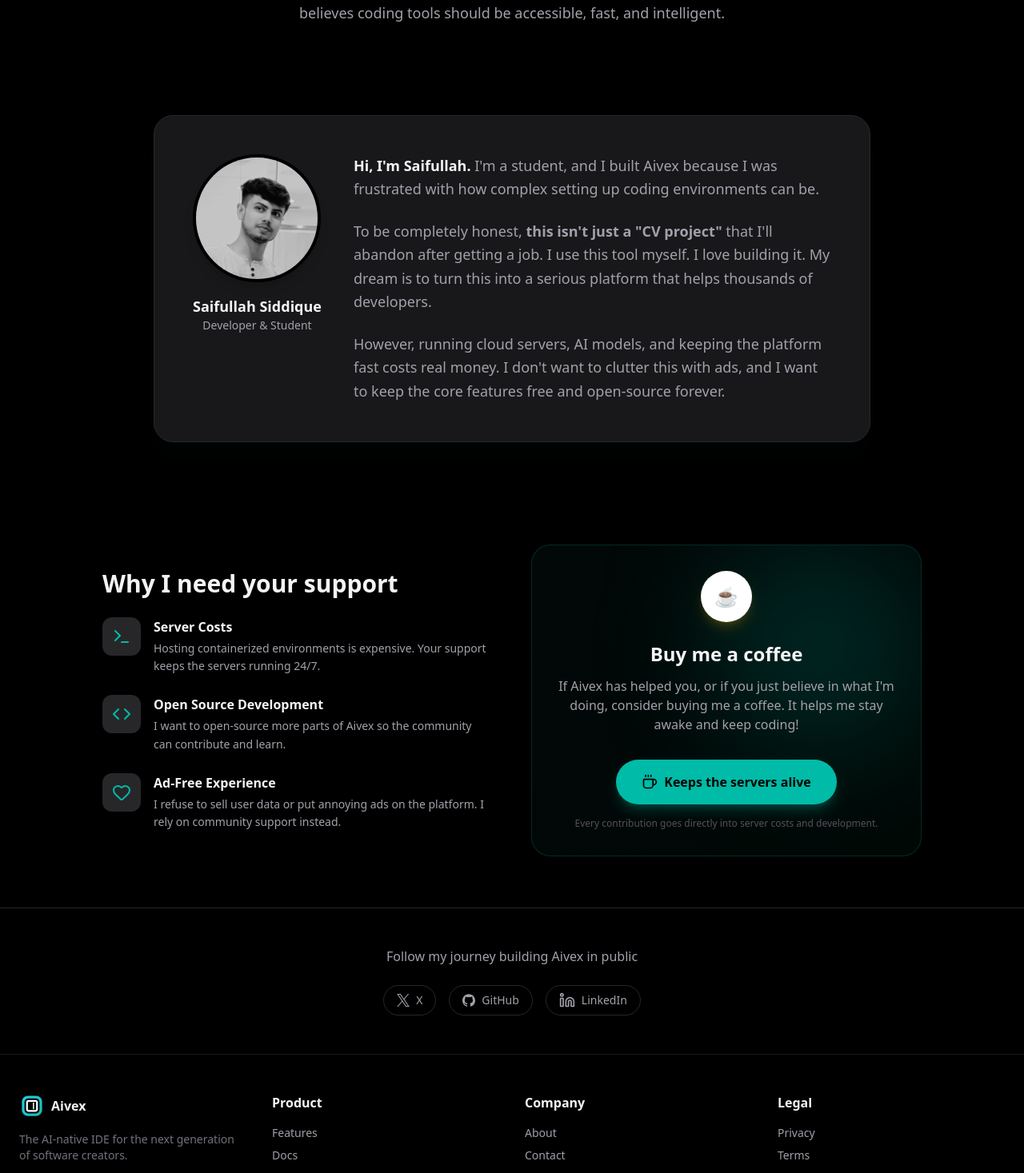
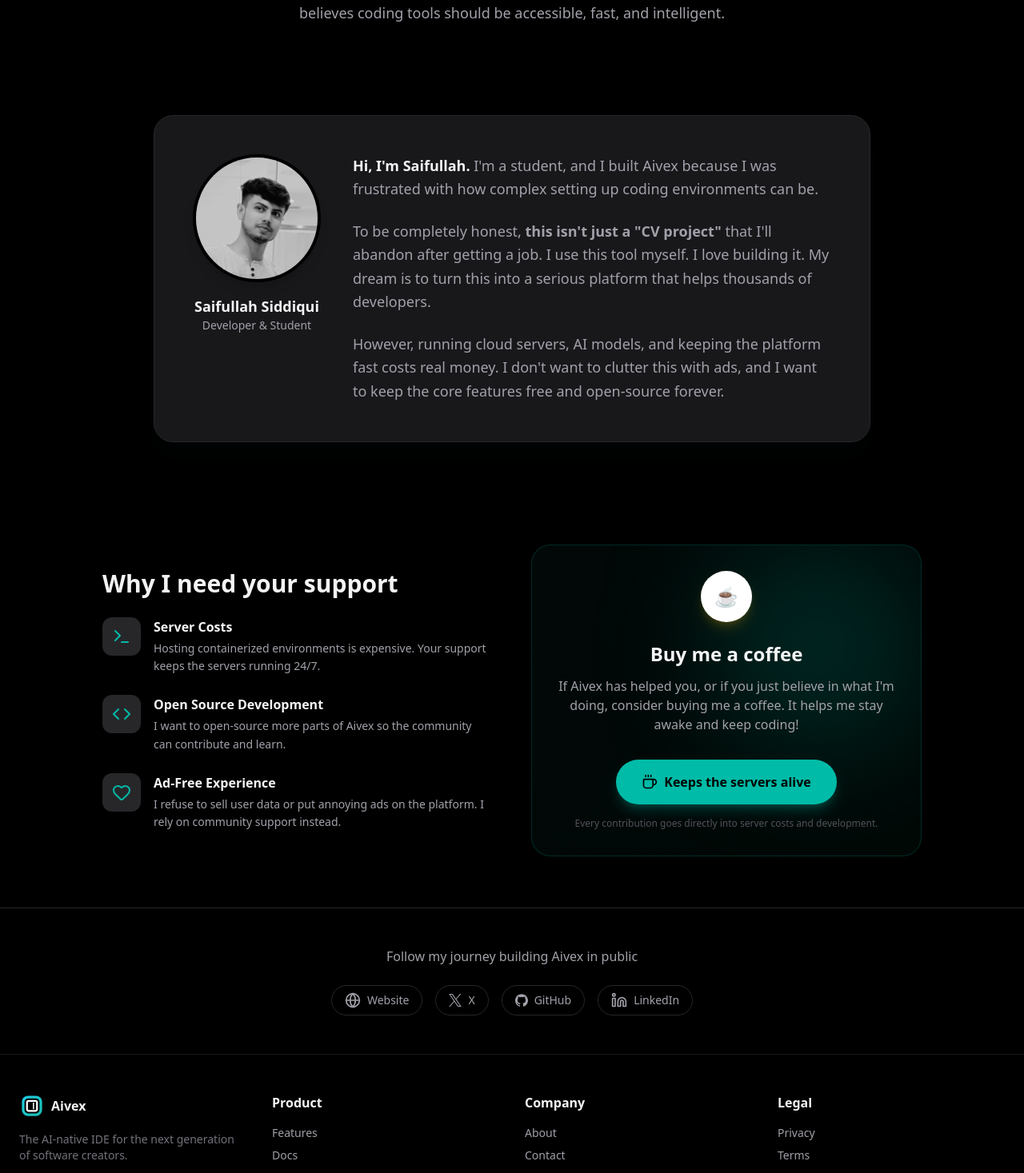
Before and after one commit to siddiqui-saifullah/Aivex, a React (Vite) app in the folder frontend/: page /about in a window 1280 px wide. Shown: the part 389-1856 px from the top of the page at 80% size. Built offline with nearby package versions, Linux system fonts and the light colour scheme.

Commit message:
dev name changed and username / added website of dev

```diff
--- a/frontend/src/screens/About.jsx
+++ b/frontend/src/screens/About.jsx
@@ -1,5 +1,5 @@
-import { Linkedin, Coffee, Heart, Code, Terminal } from "lucide-react";
-import DevloperImage from "../assets/saifullahsiddique.webp";
+import { Linkedin, Coffee, Heart, Code, Terminal, Globe } from "lucide-react";
+import DevloperImage from "../assets/saifullahsiddiqui.webp";
 import { XIcon, GithubIcon } from "../assets/fileIcons";
 import { GoalItem, SocialLink } from "../components/ui";
 
@@ -36,12 +36,12 @@
                 {/* Developer Image */}
                 <img
                   src={DevloperImage}
-                  alt="Saifullah Siddique"
+                  alt="Saifullah Siddiqui"
                   className="w-full h-full object-cover grayscale hover:grayscale-0 transition-all duration-500"
                 />
               </div>
               <div className="text-center mt-4">
-                <h3 className="font-bold text-lg">Saifullah Siddique</h3>
+                <h3 className="font-bold text-lg">Saifullah Siddiqui</h3>
                 <p className="text-sm text-[var(--text-secondary)]">
                   Developer & Student
                 </p>
@@ -145,17 +145,22 @@
           </p>
           <div className="flex justify-center gap-4">
             <SocialLink
-              href="https://x.com/SaifLearns"
+              href="https://saifullahsiddiqui.com"
+              icon={<Globe size={20} />}
+              label="Website"
+            />
+            <SocialLink
+              href="https://x.com/iamsiddiquisaif"
               icon={XIcon()}
               label="X"
             />
             <SocialLink
-              href="https://github.com/saifullah-siddique/Aivex"
+              href="https://github.com/siddiqui-saifullah"
               icon={GithubIcon()}
               label="GitHub"
             />
             <SocialLink
-              href="https://linkedin.com/in/siddique-saifullah"
+              href="https://linkedin.com/in/siddiqui-saifullah"
               icon={<Linkedin size={20} />}
               label="LinkedIn"
             />
```
Also changed, not shown: frontend/src/assets/saifullahsiddique.webp (deleted).
